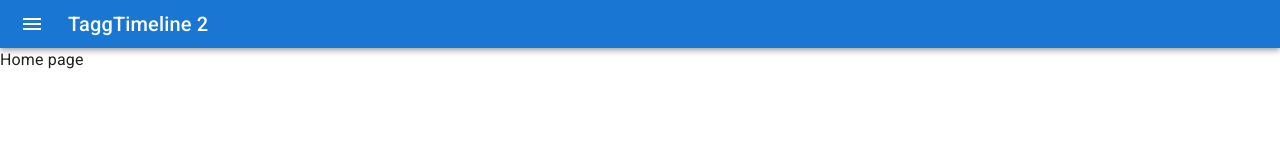
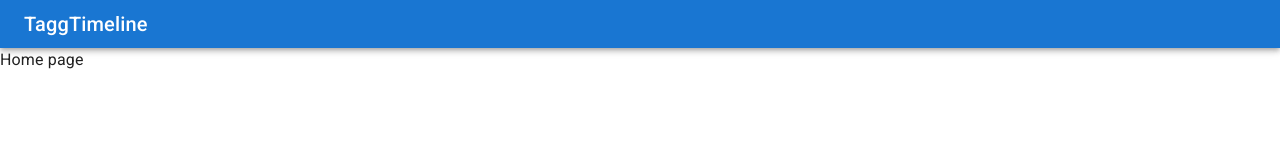
Before and after one commit to Pseudooo/TaggTimeline, a React (Create React App) app in the folder TaggTimeline.WebClient/: page / in a window 1280 px wide. Shown: the top 160 px of the page. Built offline with nearby package versions, Linux system fonts and the light colour scheme.

Commit message:
Removed menu button

```diff
--- a/TaggTimeline.WebClient/src/layouts/MainLayout/index.tsx
+++ b/TaggTimeline.WebClient/src/layouts/MainLayout/index.tsx
@@ -1,5 +1,4 @@
-import { Menu } from "@mui/icons-material";
-import { AppBar, Box, IconButton, Toolbar, Typography } from "@mui/material";
+import { AppBar, Box, Toolbar, Typography } from "@mui/material";
 import { FunctionComponent } from "react";
 import { Outlet } from "react-router-dom";
 
@@ -12,16 +11,16 @@ export const MainLayout: FunctionComponent = () => {
     <Box>
       <AppBar position="static">
         <Toolbar variant="dense">
-          <IconButton
+          {/* <IconButton
             edge="start"
             color="inherit"
             aria-label="menu"
             sx={{ mr: 2 }}
           >
             <Menu />
-          </IconButton>
+          </IconButton> */}
           <Typography variant="h6" color="inherit" component="div">
-            TaggTimeline 2
+            TaggTimeline
           </Typography>
         </Toolbar>
       </AppBar>
```
